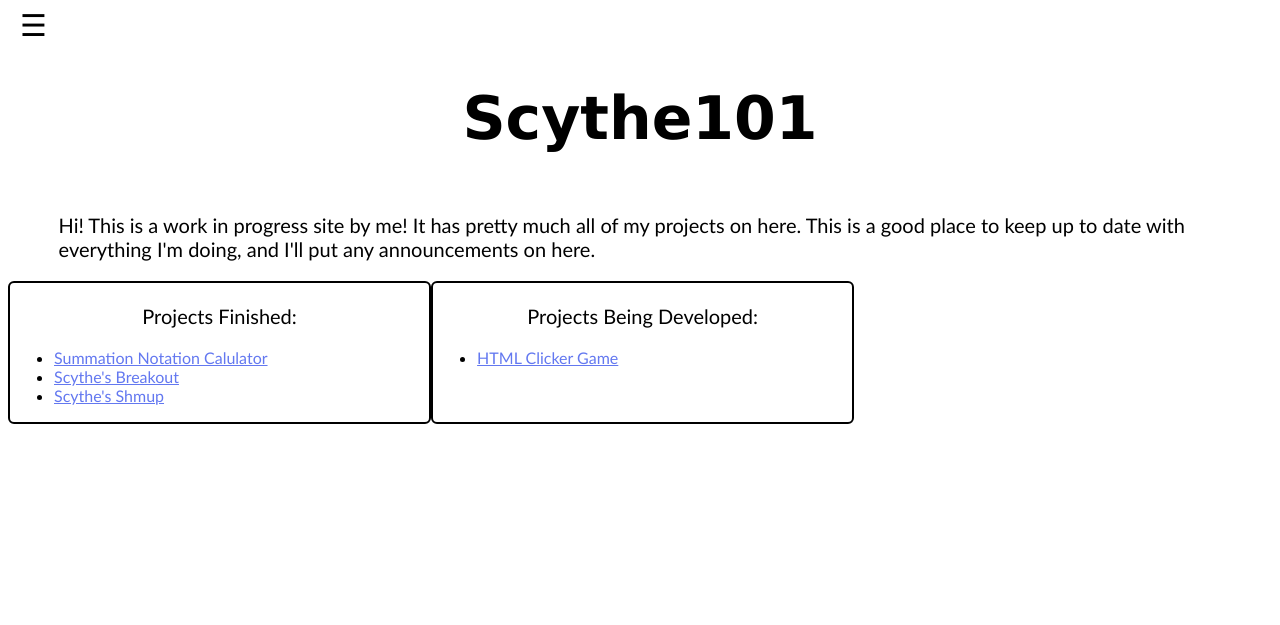
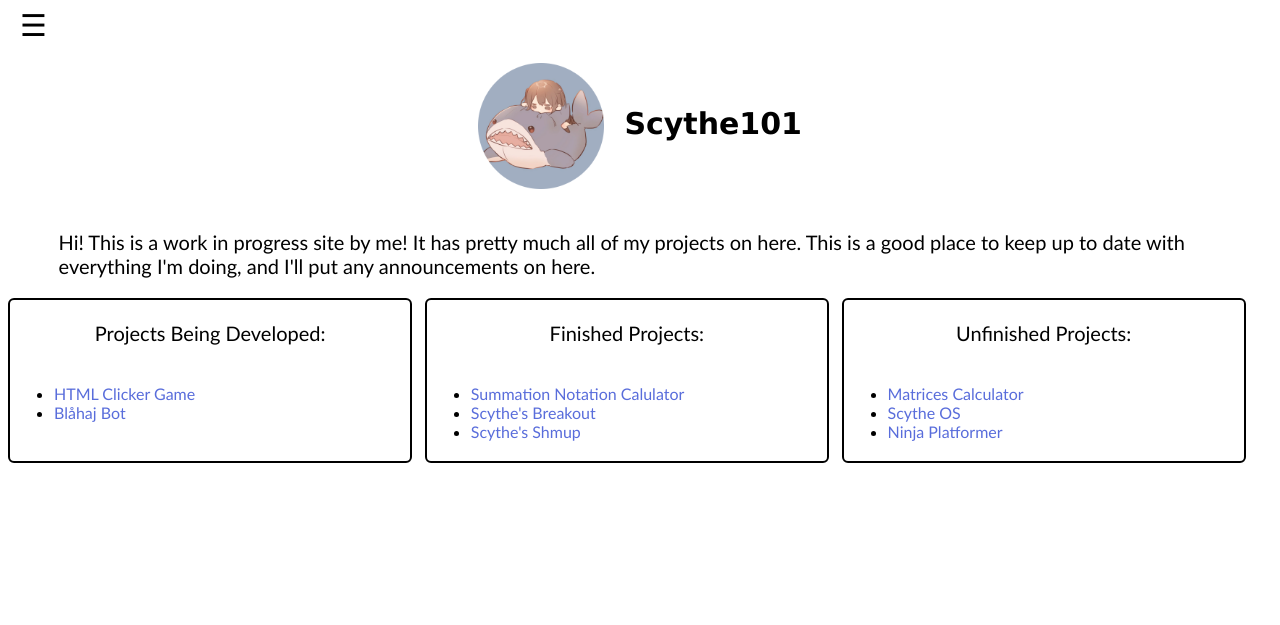
Before and after one commit to Scythe101/scythe101.github.io, a plain HTML site: page index.html in a window 1280 px wide. Drawn offline with Linux system fonts and the light colour scheme.

Commit message:
Finished off main content

```diff
--- a/index.html
+++ b/index.html
@@ -15,22 +15,35 @@
       <a href="https://scythe101.github.io/SummationCalc">Summation Notation Calculator</a>
       <a href="https://scythe101.github.io/scythes_breakout">Scythe's Breakout</a>
       <a href="https://scythe101.github.io/scythes_shmup/">Scythe's Shmup</a>
-
+      <a href="https://scythe101.github.io/scythe-os/">Scythe OS</a>
+      <a href="https://scythe101.github.io/ninja_platformer">Ninja Platformer</a>
 
     </div>
 
 
     <span style="font-size:30px;cursor:pointer" onclick="openNav()">&#9776;</span>
 
-    <div id=a>
-      <h1>Scythe101</h1>
-      <h1></h1>
-    </div>
+    <a id="blacklink" href="https://github.com/Scythe101/"><h1 id="title"><img id="image" href="https://github.com/Scythe101" src="pfp.png" alt="Profile Picture"></a><a id ="blacklink" href="https://github.com/Scythe101">Scythe101</h1></a>
+
     <div id=b>
       <p>Hi! This is a work in progress site by me! It has pretty much all of my projects on here. This is a good place to keep up to date with everything I'm doing, and I'll put any announcements on here.</p>
     </div>
     <div id="projects">
-      <p>Projects Finished:</p>
+      <p>Projects Being Developed:</p>
+      <div id="leftText">
+        <ul>
+          <li>
+            <a href="https://scythe101.github.io/htmlclickergame">HTML Clicker Game</a>
+          </li>
+          <li>
+            <a href="https://github.com/Scythe101/blahajBot">Blåhaj Bot</a>
+          </li>
+        </ul>
+      </div>
+    </div>
+    <div id="space"></div>
+    <div id="projects">
+      <p>Finished Projects:</p>
       <div id="leftText">
         <ul>
           <li>
@@ -46,12 +59,19 @@
         </ul>
       </div>
     </div>
+    <div id="space"></div>
     <div id="projects">
-      <p>Projects Being Developed:</p>
+      <p>Unfinished Projects:</p>
       <div id="leftText">
         <ul>
           <li>
-            <a href="https://scythe101.github.io/htmlclickergame">HTML Clicker Game</a>
+            <a href="https://github.com/Scythe101/MatricesCalculator">Matrices Calculator</a>
+          </li>
+          <li>
+            <a href="https://scythe101.github.io/scythe-os">Scythe OS</a>
+          </li>
+          <li>
+            <a href="https://scythe101.github.io/ninja_platformer">Ninja Platformer</a>
           </li>
         </ul>
       </div>
--- a/style.css
+++ b/style.css
@@ -3,11 +3,34 @@ body{
   flex-wrap: wrap;
 }
 
+#image{
+  width:10%;
+  float: center;
+  padding-right: 20px;
+  vertical-align: middle;
+}
+
+#title{
+
+  text-align: center;
+  font-family: Verdana, sans-serif;
+  font-size: 30px;
+  width:100%;
+
+}
+
 #a{
-  font-family: Verdana, sans-serif;
-  text-align: center;
-  font-size: 30px;
-  width: 100%;
+
+}
+
+#blacklink:visited{
+  color: black;
+  text-decoration: none;
+}
+
+#blacklink:link{
+  color: black;
+  text-decoration: none;
 }
 
 #b{
@@ -20,7 +43,8 @@ body{
 
 
 a:link{
-  color: rgb(99, 120, 240);
+  color: rgb(89, 109, 219);
+  text-decoration: none;
 }
 
 a:visited{
@@ -34,14 +58,22 @@ a:visited{
   padding: 1px;
   border: 2px solid black;
   border-radius: 6px;
-  width: 33%;
+  width: 31.5%;
 
+  align-items: center;
+  flex-direction: column;
+  justify-content: center;
+}
+
+
+#space{
+  width: 1%;
 }
 
 #leftText{
   text-align: left;
   font-size: 16px;
-  padding-left: 3px;
+  padding: 3px;
 }
 
 .sidenav {
```
Also changed, not shown: pfp.png (added).
